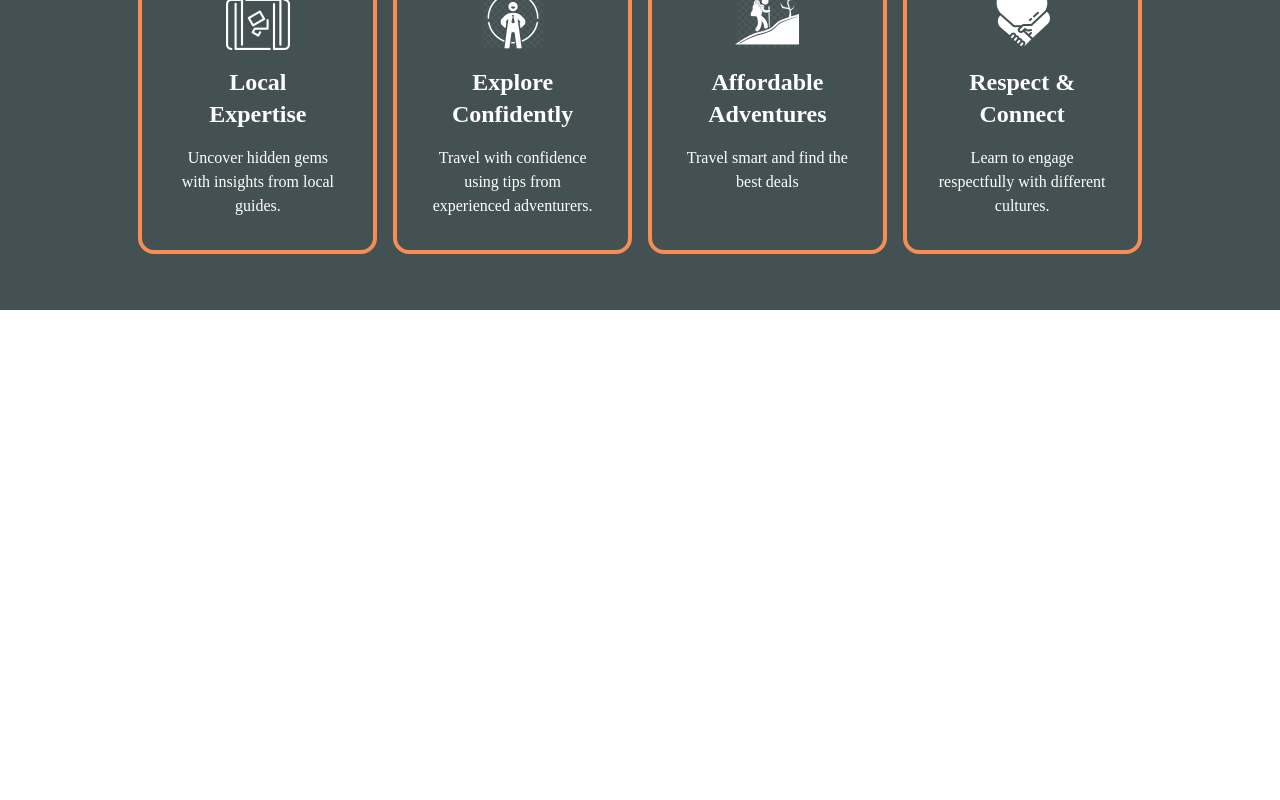
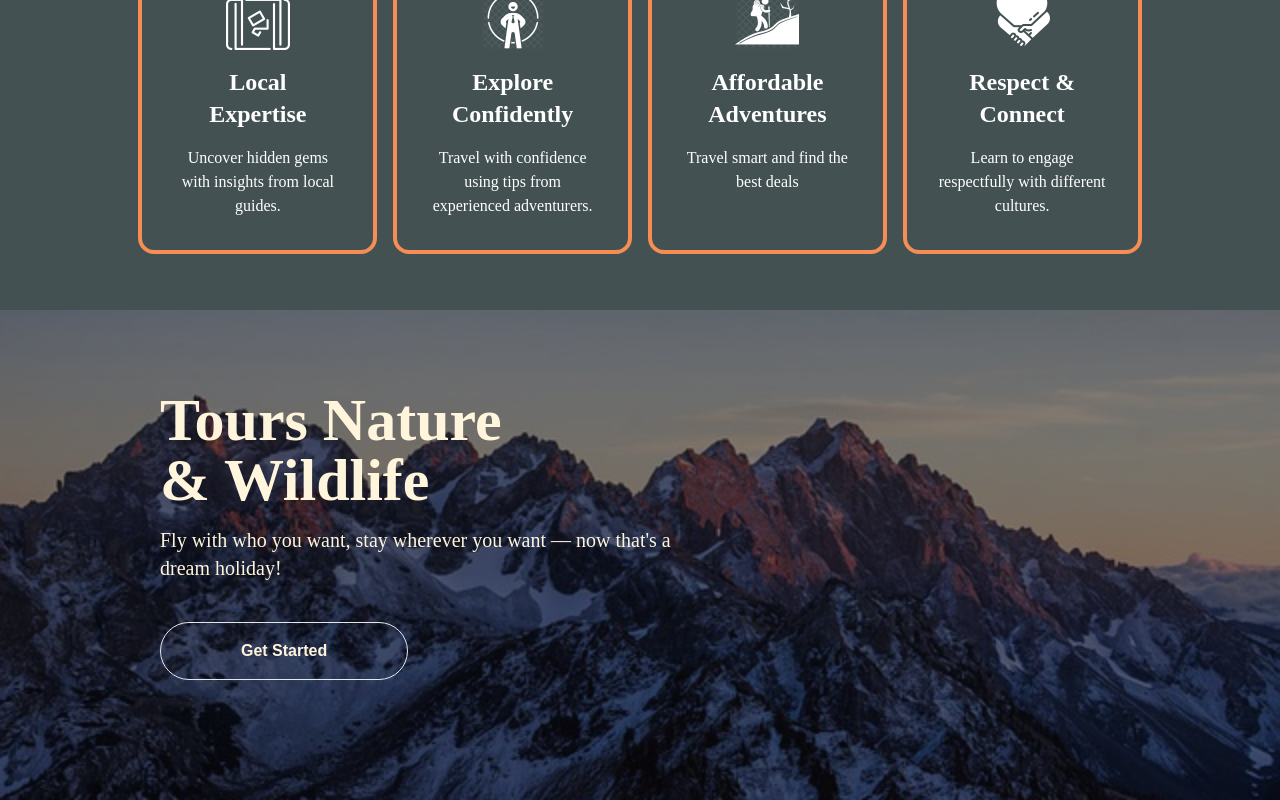
Before and after one commit to Vcky4/ProTraveller, a React (Create React App) app in the folder frontend/protraveller/: page / in a window 1280 px wide. Shown: the part 896-1696 px from the top of the page. Before the commit the page ends 1206 px from the top, so only its background shows below. Built offline with nearby package versions, Linux system fonts and the light colour scheme.

Commit message:
contact done

```diff
--- /dev/null
+++ b/frontend/protraveller/src/components/Contact.js
@@ -0,0 +1,31 @@
+import React, { useEffect } from 'react'
+import snow from '../images/snow.jpg'
+import { HashLink as Link } from 'react-router-hash-link'
+import AOS from 'aos'
+import 'aos/dist/aos.css'
+
+export const Contact = () => {
+    // const [isOpen, setIsOpen] = useState(false)
+
+    // const toggleImage = () => {
+    //   setIsOpen(!isOpen)
+    // }
+
+    useEffect(() => {
+        AOS.init({ duration: 3000 })
+    }, [])
+
+    return (
+        <section style={{ backgroundImage: `url(${snow})` }} className='relative bg-no-repeat bg-cover'>
+            <div className='flex flex-col items-start gap-4 px-5 md:px-40 py-20 2xl:py-40 bg-stone-950/[.5]'>
+                <div className='2xl:mx-auto justify-items-start grid'>
+                    <h1 className='font-bold cream text-6xl 2xl:text-9xl playfair text-start '>Tours Nature <br />& Wildlife</h1>
+                    <h3 className='text-xl 2xl:text-2xl cream text-start playfair mt-4 max-w-lg'>
+                        Fly with who you want, stay wherever you want — now that's a dream holiday!
+                    </h3>
+                    <button className='rounded-full border px-20 font-semibold py-4 my-10 cream'><Link to="/signup" smooth>Get Started</Link></button>
+                </div>
+            </div>
+        </section>
+    )
+}
--- a/frontend/protraveller/src/components/Features.js
+++ b/frontend/protraveller/src/components/Features.js
@@ -1,10 +1,15 @@
-import React from "react"
+import React, { useEffect } from "react"
 import ext from "../images/ept.png"
 import confident from "../images/confident.png"
 import adventure from "../images/adventure.png"
 import respect from "../images/respect.png"
+import AOS from 'aos'
+import 'aos/dist/aos.css'
 
 export const Features = () => {
+    useEffect(() => {
+        AOS.init({ duration: 3000 })
+    }, [])
     return (
         <section className="flex background justify-center relative lg:h-80 md:h-screen h-screen">
             <div className="grid grid-cols-1 md:grid-cols-2 lg:grid-cols-4 gap-4 absolute -top-10">
--- a/frontend/protraveller/src/pages/LandingPage.js
+++ b/frontend/protraveller/src/pages/LandingPage.js
@@ -1,3 +1,4 @@
+import { Contact } from '../components/Contact'
 import { Features } from '../components/Features'
 import { Header } from '../components/Header'
 import { Hero } from '../components/Hero'
@@ -9,6 +10,7 @@ export const LandingPage = () => {
             <Header />
             <Hero />
             <Features />
+            <Contact />
         </>
     )
 }
```
Also changed, not shown: frontend/protraveller/src/images/snow.jpg (added).
